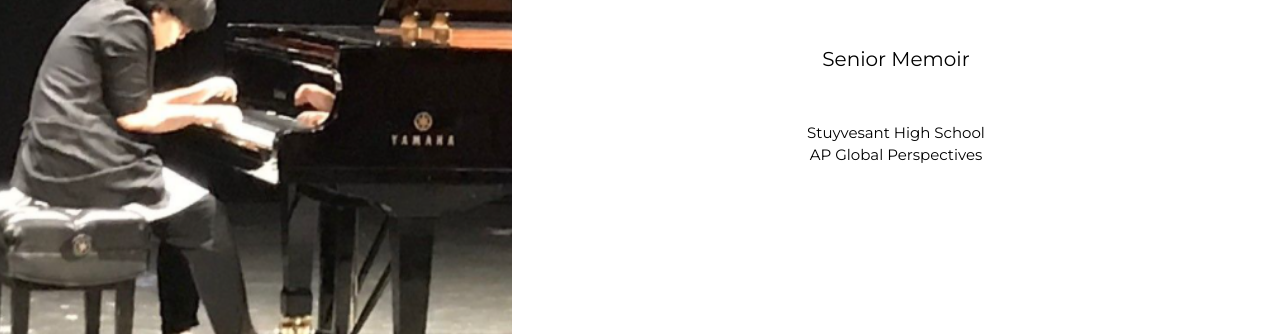
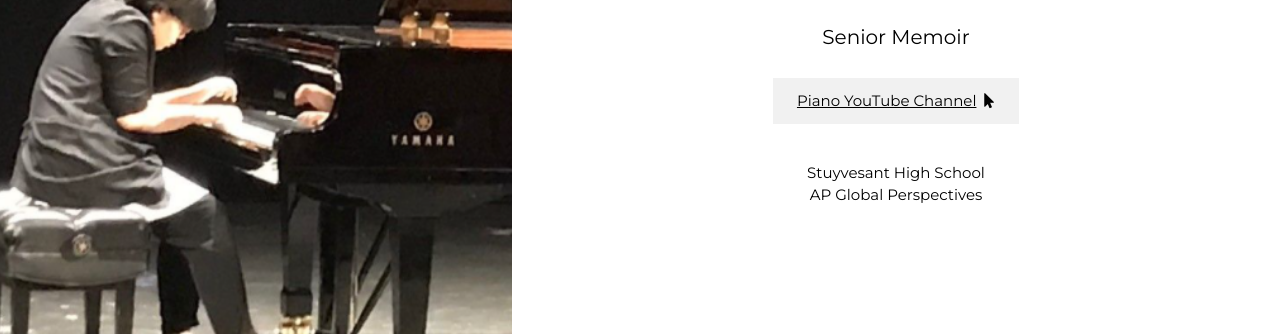
Before and after one commit to lsaito10/LS_Senior_Portrait, a plain HTML site: page home.html in a window 1280 px wide. Shown: the part 332-666 px from the top of the page. Drawn offline with nearby package versions, Linux system fonts and the light colour scheme.

Commit message:
Senior Memoir

```diff
--- a/home.html
+++ b/home.html
@@ -57,7 +57,7 @@ a:active {
 
   <span class="w3-button w3-top w3-white w3-xxlarge w3-text-grey w3-hover-text-black" style="width:auto;right:0;" onclick="openNav()"><i class="fa fa-bars"></i></span>
 
-    <br><br>
+    <br>
 
   <!-- Header -->
   <header class="w3-container w3-center" style="padding:128px 16px" id="home">
@@ -65,11 +65,14 @@ a:active {
     <p>Quirky, proud.</p>
     <img src="Lynca_home.png" class="w3-image w3-hide-large w3-hide-small w3-round" style="display:block;width:60%;margin:auto;">
     <img src="Lynca_home.png" class="w3-image w3-hide-large w3-hide-medium w3-round" width="1000" height="1333">
-
           <br>
 
     <h4>Senior Memoir</h4>
-          <br>
+          <button class="w3-button w3-light-grey w3-padding-large w3-margin-top">
+        <a href="https://www.youtube.com/user/lyncapiano" target="blank">Piano YouTube Channel</a>&nbsp;
+        <i class="fa fa-mouse-pointer"></i>
+    </button>
+          <br><br>
       <p>Stuyvesant High School<br>
  	AP Global Perspectives</p>
   </header>
```
